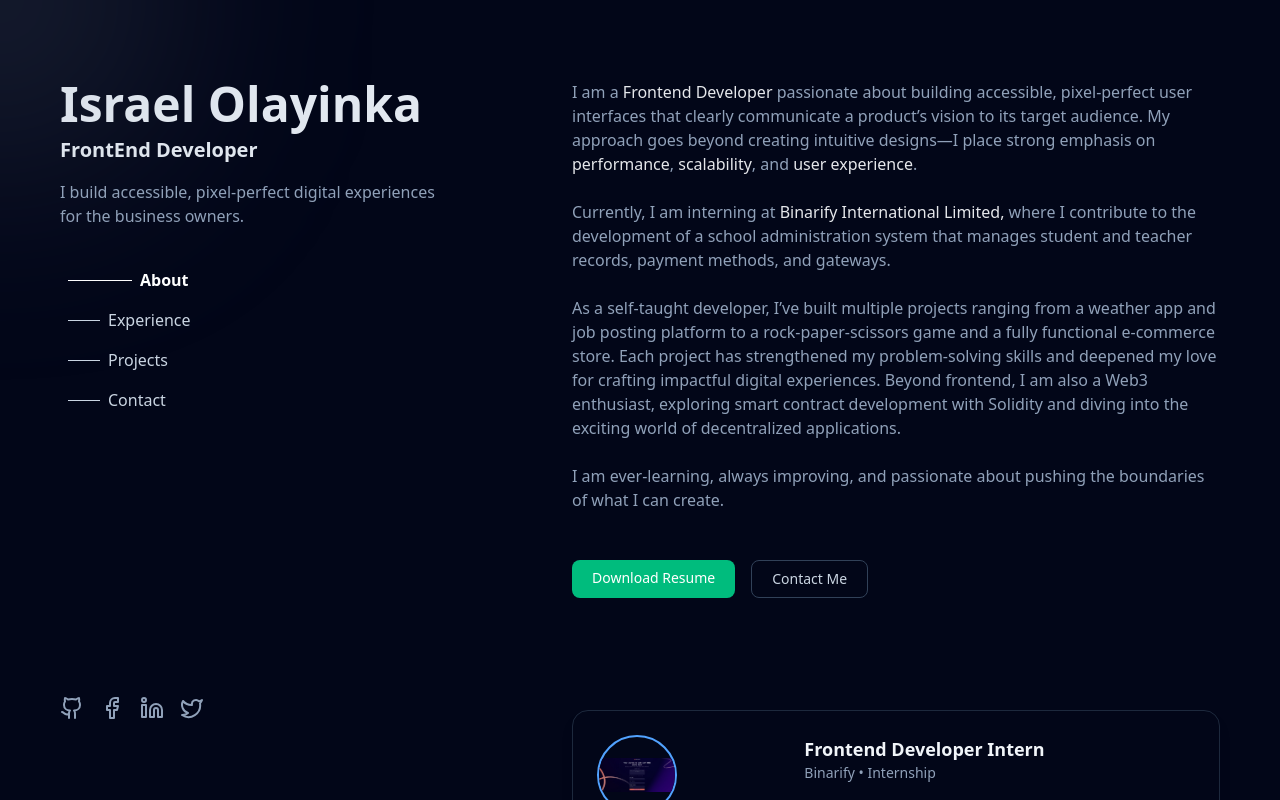
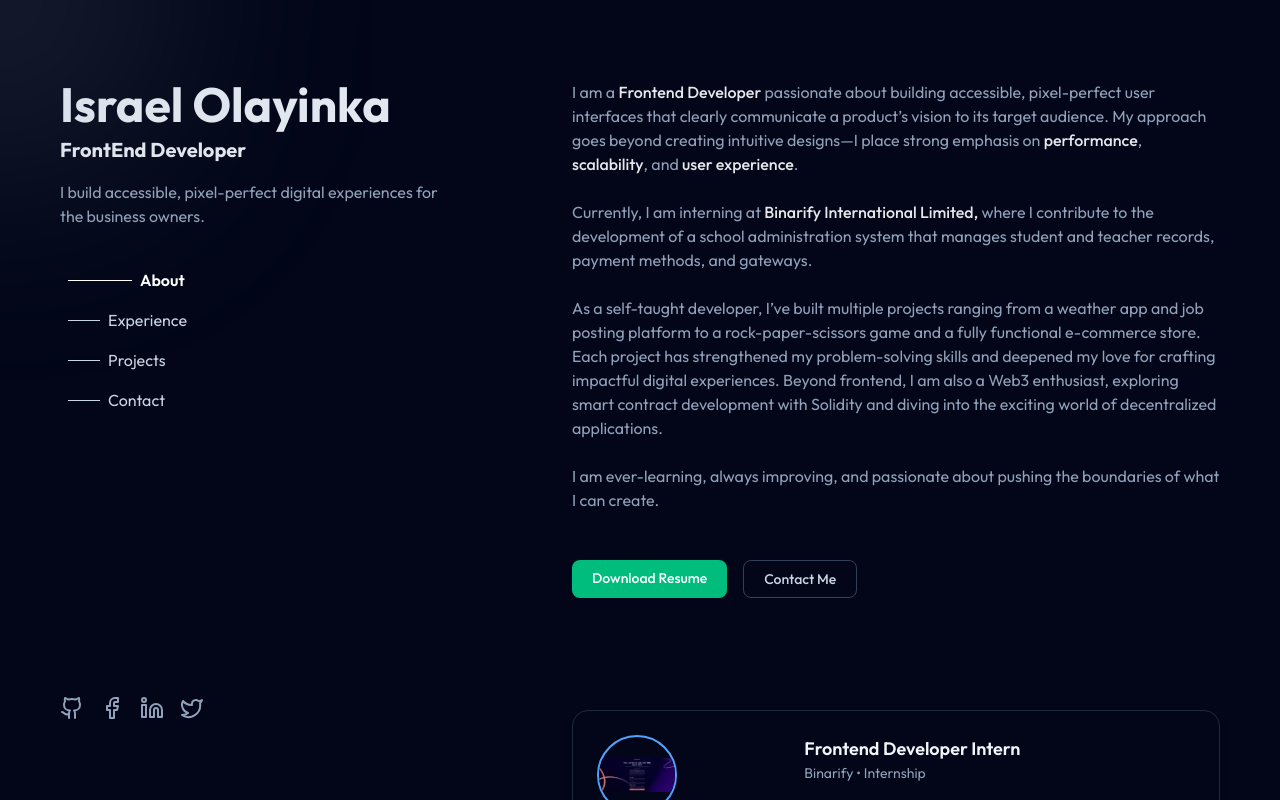
Before and after one commit to Olayinka-2/Portfolio, a React (Vite) app: page / in a window 1280 px wide. Shown: the top 800 px of the page. Built offline with nearby package versions, Linux system fonts and the light colour scheme.

Commit message:
Add google outfit font

```diff
--- a/src/index.css
+++ b/src/index.css
@@ -1,3 +1,5 @@
+@import url('https://fonts.googleapis.com/css2?family=Outfit:wght@100;200;300;400;500;600;700;800;900&display=swap');
+
 @import "tailwindcss";
 
 .active-link .line {
@@ -7,3 +9,7 @@
 .active-link span:last-child {
   @apply text-white font-semibold;
 }
+
+body {
+  font-family: 'Outfit', sans-serif;
+}
```
